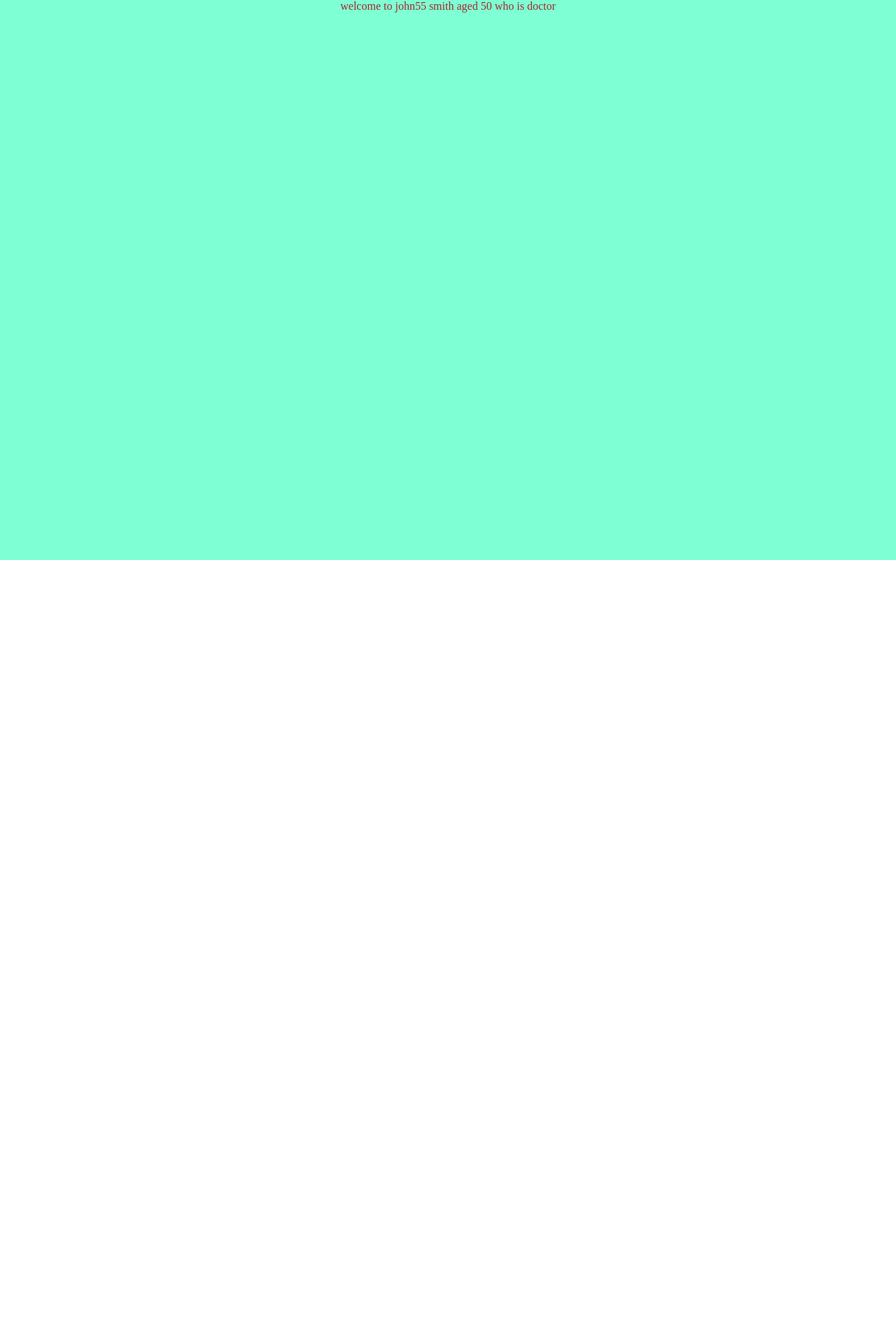
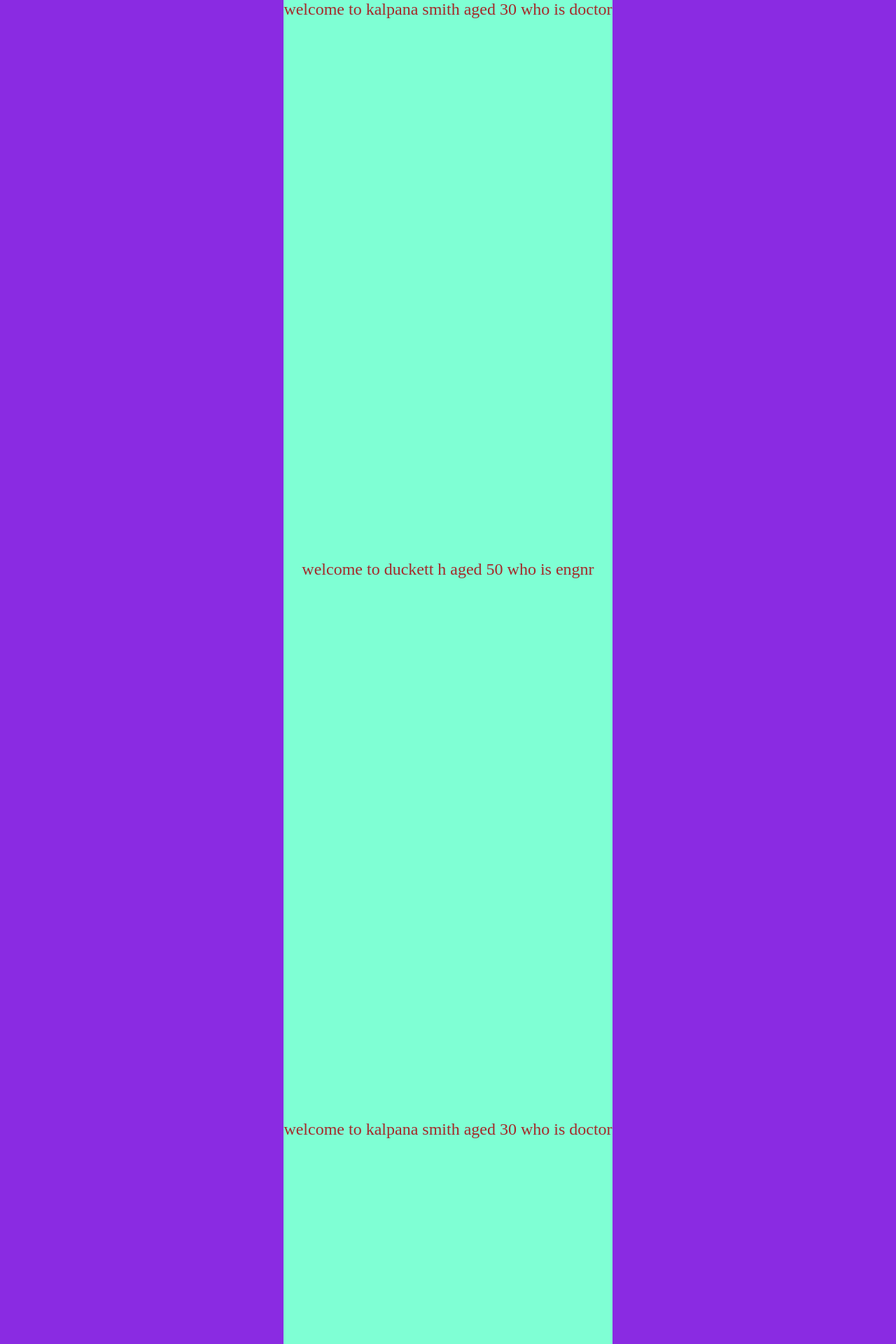
Before and after one commit to kalpanadd/REACT, a React (Create React App) app: page / in a window 1280 px wide. Shown: the top 1920 px of the page at 70% size. Before the commit the page ends 800 px from the top, so only its background shows below. Built offline with nearby package versions, Linux system fonts and the light colour scheme; a web font is replaced by a local one.

Commit message:
multiple times rendering a component

```diff
--- a/src/App.js
+++ b/src/App.js
@@ -13,6 +13,7 @@ import Api from './components/Api/Api';
 import TodosApi from './components/Api/TodoApi';
 import Pictures from './components/Api/Pictures';
 import NewTodo from './Todo-editing/NewTodo';
+import App2 from './Basics/App2';
 function App() {
 
   {/*const [show, setShow] = useState(false);*/ }
@@ -46,6 +47,7 @@ function App() {
       {/*<Pictures />*/}
       {/*<NewTodo />*/}
 
+      <App2 />
 
 
     </div>
--- a/src/Basics/App2.jsx
+++ b/src/Basics/App2.jsx
@@ -4,7 +4,12 @@ import Welcome from './Welcome'
 function App2() {
     return (
         <div>
-            <Welcome firstname='john55' lastname='smith' age='50' occupation='doctor' />
+            <Welcome firstname='kalpana' lastname='smith' age='30' occupation='doctor' id='1' />
+            <Welcome firstname='duckett' lastname='h' age='50' occupation='engnr' id='2' />
+            <Welcome firstname='kalpana' lastname='smith' age='30' occupation='doctor' id='1' />
+            <Welcome firstname='kalpana' lastname='smith' age='30' occupation='doctor' id='1' />
+            <Welcome firstname='kalpana' lastname='smith' age='30' occupation='doctor' id='1' />
+
         </div>
     )
 }
--- a/src/Basics/Welcome.jsx
+++ b/src/Basics/Welcome.jsx
@@ -1,3 +1,4 @@
+//props and props destructuring
 import React from 'react'
 import './Welcome.css'
 
@@ -26,11 +27,15 @@ export default Welcome*/
 export default Welcome*/
 
 
+//as this fn definately expects props as parameters hence directly destructuring
 
-function Welcome({ firstname, lastname, occupation, age }) { //as this fn definately expects props as parameters hence directly destructuring
+
+function Welcome(props) {
+    console.log(props);
+    const { firstname, lastname, age, occupation, id } = props
     return (
         <div className='welcomediv'>
-            <p>welcome to {firstname} {lastname} aged {age} who is {occupation}</p>
+            <p key={id}>welcome to {firstname} {lastname} aged {age} who is {occupation}</p>
         </div>
     )
 }
--- a/src/index.js
+++ b/src/index.js
@@ -1,10 +1,10 @@
 import React from 'react';
 import ReactDOM from 'react-dom';
-//import App from './App';
+import App from './App';
 //import NewTodo from './Todo-editing/NewTodo';
-import App2 from './Basics/App2';
+//import App2 from './Basics/App2';
 
 ReactDOM.render(
-  <App2 />,
+  <App />,
   document.getElementById('root')
 );
```
